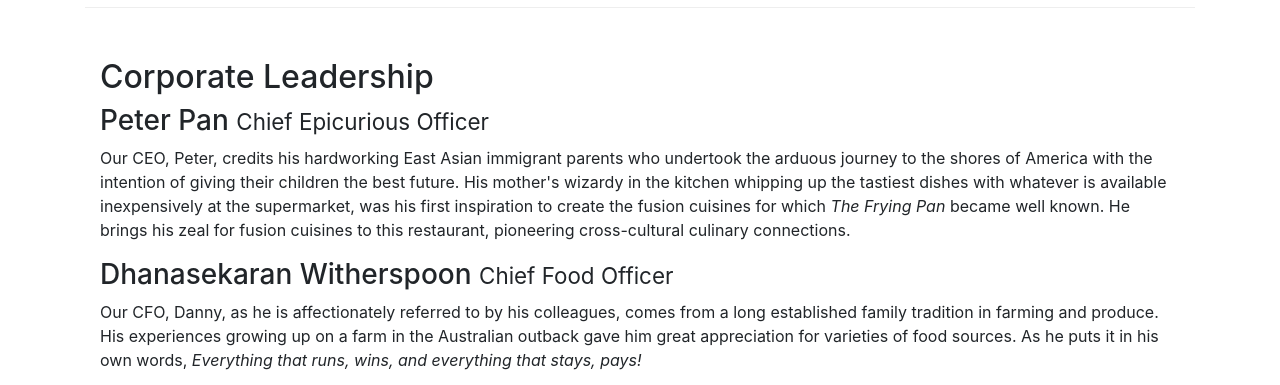
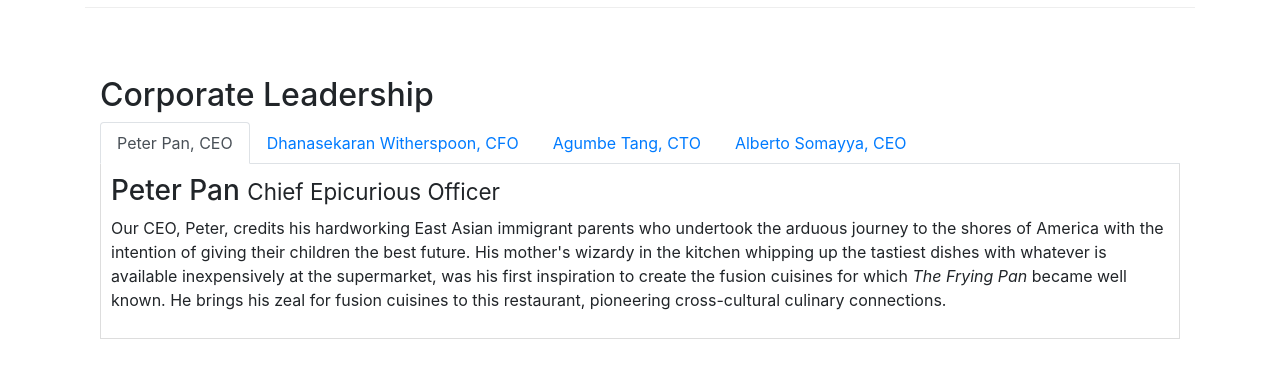
Before and after one commit to Murad1893/Bootstrap-Course-Project, a website: page aboutus.html in a window 1280 px wide. Shown: the part 940-1325 px from the top of the page. Drawn offline with nearby package versions, Linux system fonts and the light colour scheme.

Commit message:
Added Tab pill to aboutus.html

```diff
--- a/aboutus.html
+++ b/aboutus.html
@@ -120,6 +120,18 @@
         <div class="row row-content align-items-center">
             <div class="col-12">
                 <h2>Corporate Leadership</h2>
+
+                <ul class="nav nav-tabs">
+                    <!-- data toggle is the bootstrap's js component -->
+                    <li class="nav-item"><a class="nav-link active" href="#peter" role="tab" data-toggle="tab">Peter Pan, CEO</a></li>
+                    <li class="nav-item"><a class="nav-link" href="#danny" role="tab" data-toggle="tab">Dhanasekaran Witherspoon, CFO</a></li>
+                    <li class="nav-item"><a class="nav-link" href="#agumbe" role="tab" data-toggle="tab">Agumbe Tang, CTO</a></li>
+                    <li class="nav-item"><a class="nav-link" href="#alberto" role="tab" data-toggle="tab">Alberto Somayya, CEO</a></li>
+                </ul>
+                <div class="tab-content">
+                    <!-- fade: is an animation class
+                    show: this basically signifies that this page will be loaded when the page is first rendered -->
+                    <div role="tabpanel" class="tab-pane fade show active" id="peter">
                         <h3>Peter Pan <small>Chief Epicurious Officer</small></h3>
                     <p class="d-none d-sm-block">Our CEO, Peter, credits his hardworking East Asian immigrant parents who
                         undertook the arduous journey to the shores of America with the intention of giving their children
@@ -127,21 +139,30 @@
                         is available inexpensively at the supermarket, was his first inspiration to create the fusion
                         cuisines for which <em>The Frying Pan</em> became well known. He brings his zeal for fusion cuisines
                         to this restaurant, pioneering cross-cultural culinary connections.</p>
+                    </div>
+                    <div role="tabpanel" class="tab-pane fade" id="danny">
                         <h3>Dhanasekaran Witherspoon <small>Chief Food Officer</small></h3>
                         <p class="d-none d-sm-block">Our CFO, Danny, as he is affectionately referred to by his colleagues,
                             comes from a long established family tradition in farming and produce. His experiences growing up on
                             a farm in the Australian outback gave him great appreciation for varieties of food sources. As he
                             puts it in his own words, <em>Everything that runs, wins, and everything that stays, pays!</em></p>
+                    </div>
+                    <div role="tabpanel" class="tab-pane fade" id="agumbe">
                         <h3>Agumbe Tang <small>Chief Taste Officer</small></h3>
                     <p class="d-none d-sm-block">Blessed with the most discerning gustatory sense, Agumbe, our CTO,
                         personally ensures that every dish that we serve meets his exacting tastes. Our chefs dread the
                         tongue lashing that ensues if their dish does not meet his exacting standards. He lives by his
                         motto, <em>You click only if you survive my lick.</em></p>
+                    </div>
+                    <div role="tabpanel" class="tab-pane fade" id="alberto">
                         <h3>Alberto Somayya <small>Executive Chef</small></h3>
                         <p class="d-none d-sm-block">Award winning three-star Michelin chef with wide International experience
                             having worked closely with whos-who in the culinary world, he specializes in creating mouthwatering
                             Indo-Italian fusion experiences. He says, <em>Put together the cuisines from the two craziest
                                 cultures, and you get a winning hit! Amma Mia!</em></p>
+                    </div>
+                </div>
+
             </div>
         </div>
         <div class="row row-content">
--- a/css/styles.css
+++ b/css/styles.css
@@ -38,3 +38,10 @@
 .navbar-dark{
   background-color: #512DA8;
 }
+
+.tab-content{
+  border-left: 1px solid #ddd;
+  border-right: 1px solid #ddd;
+  border-bottom: 1px solid #ddd;
+  padding: 10px;
+}
```
Lines whose indentation alone changed are shown as unchanged.
